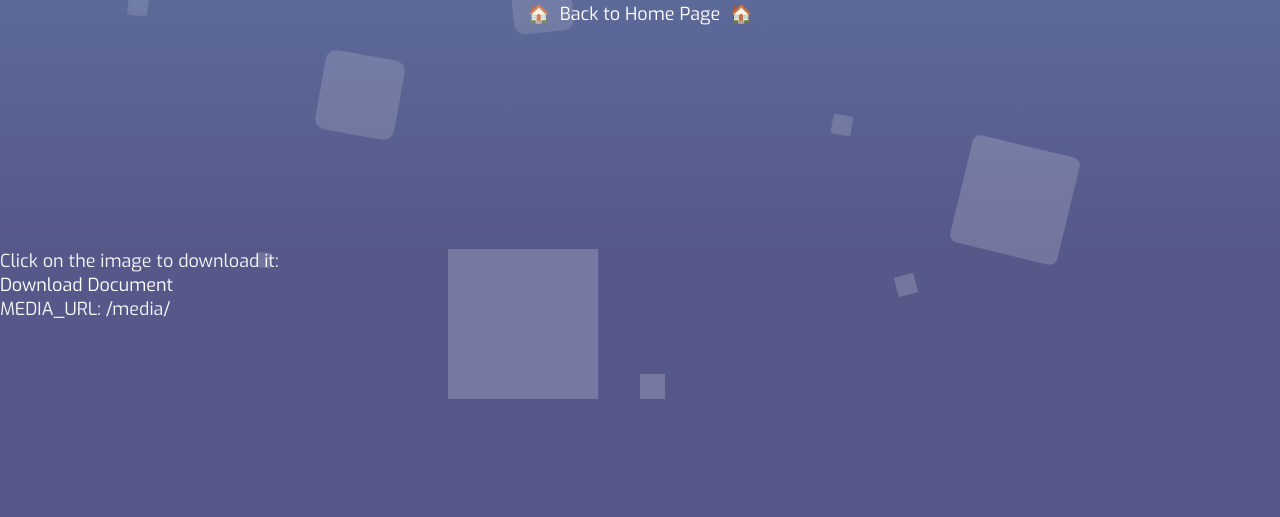
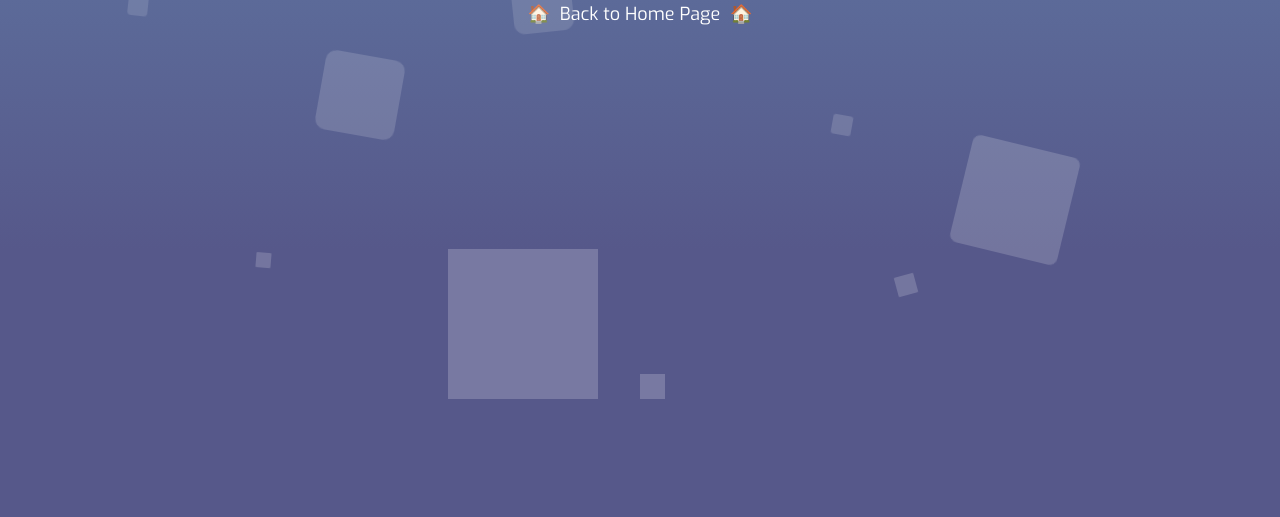
Before and after one commit to Enfyshsu/NFT-Creator, a Django app: page /creator/download/ in a window 1280 px wide. Shown: the part 551-1068 px from the top of the page. Run offline with Django 3.2, Linux system fonts and the light colour scheme; parts of the project's set-up code (start-up, migrations or seed data) failed here and were passed over.

Commit message:
update download

```diff
--- a/creator/templates/creator/download.html
+++ b/creator/templates/creator/download.html
@@ -33,8 +33,5 @@
                 <li></li>
         </ul>
     </div >
-    <p>Click on the image to download it:<p>
-    <a href = "{{ MEDIA_URL }}{{ upload_id }}.zip" download = "NFTfiles.zip">Download Document</a>
-    <p>MEDIA_URL: {{ MEDIA_URL }}</p>
 </body>
 </html>
```
